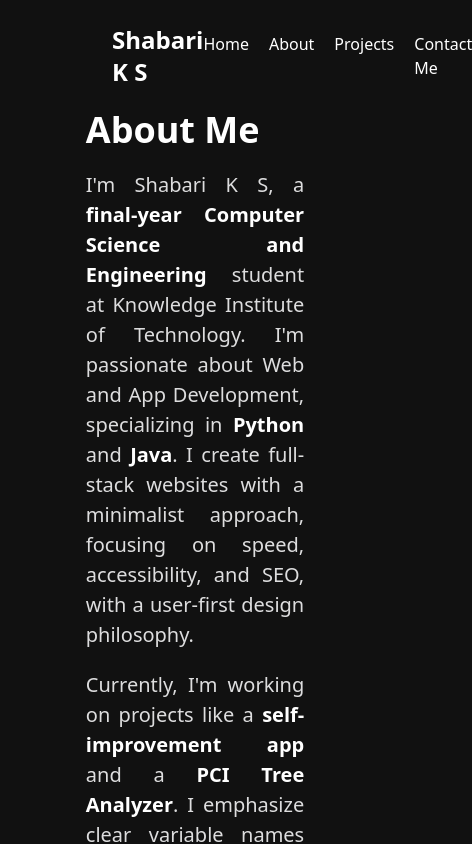
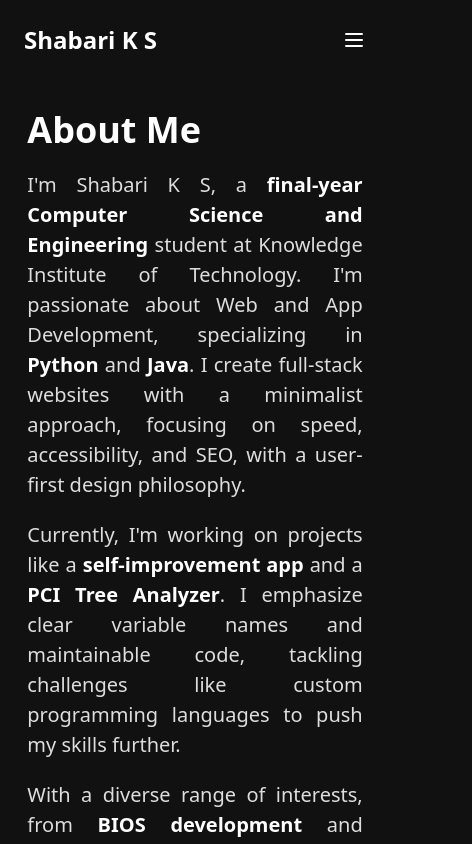
Before and after one commit to Shabari-K-S/Portfolio, a React (Vite) app: page /about in a window 390 px wide. Shown: the top 844 px of the page, 472 px wide, since content can reach past the window. Built offline with nearby package versions, Linux system fonts and the light colour scheme.

Commit message:
reponsive fix

```diff
--- a/package.json
+++ b/package.json
@@ -13,6 +13,7 @@
     "@tailwindcss/typography": "^0.5.16",
     "@tailwindcss/vite": "^4.0.3",
     "clsx": "^2.1.1",
+    "lucide-react": "^0.475.0",
     "react": "^18.3.1",
     "react-dom": "^18.3.1",
     "react-icons": "^5.4.0",
--- a/src/Component/pages/AboutMe.tsx
+++ b/src/Component/pages/AboutMe.tsx
@@ -6,7 +6,7 @@ const AboutMe = () => {
   return (
     <div>
       <Navbar />
-      <div className="flex flex-col justify-center px-[22%] space-y-10">
+      <div className="flex flex-col justify-center md:px-[22%] space-y-10 px-[7%]">
         <div className="flex flex-col gap-5 mt-10">
             <h2 className="text-4xl font-bold text-white">
                 About Me
--- a/src/Component/pages/Home.tsx
+++ b/src/Component/pages/Home.tsx
@@ -9,7 +9,7 @@ const Home = () => {
   return (
     <div>
       <Navbar />
-      <div className="flex flex-col justify-center  px-[20%] space-y-10">
+      <div className="flex flex-col justify-center md:px-[20%] space-y-10 px-[7%]">
         <Hero />
         <Skills />
         <Experience />
--- a/src/Component/pages/ProjectPage.tsx
+++ b/src/Component/pages/ProjectPage.tsx
@@ -32,10 +32,10 @@ const ProjectPage = () => {
   return (
     <div className="w-full text-white">
       <Navbar />
-      <div className="text-white w-full max-w-3xl mx-auto">
-        <div className="p-4 md:p-5 flex flex-col gap-2">
+      <div className="text-white w-full md:max-w-4xl mx-auto">
+        <div className="p-4 md:p-7 flex flex-col gap-2">
           <div className="w-full h-[150px] bg-gradient-to-tr from-[#1E4664] via-[#1E9064] to-[#15BDD5] rounded-lg">
-            <div className="flex flex-col justify-end  h-full p-5">
+            <div className="flex flex-col justify-end h-full p-5">
               <h1 className="text-4xl font-bold text-gray-800 dark:text-white mb-2">
                   {name}
               </h1>
--- a/src/Component/pages/Projects.tsx
+++ b/src/Component/pages/Projects.tsx
@@ -38,7 +38,7 @@ const Projects = () => {
   return (
     <div className="text-white w-full">
         <Navbar />
-        <div className="flex flex-col justify-center  px-[20%] space-y-10">
+        <div className="flex flex-col justify-center px-[7%] md:px-[20%] space-y-10">
             <h2 className="text-4xl text-white font-bold mt-10">Projects</h2>
             <div className="flex flex-col gap-10 mb-10">
                 {
--- a/src/Component/ui/Navbar.tsx
+++ b/src/Component/ui/Navbar.tsx
@@ -1,19 +1,51 @@
+import { useState } from "react";
+import { Menu } from "lucide-react";
 
 const Navbar = () => {
+  const [isOpen, setIsOpen] = useState(false);
+
   return (
-    <div className="w-full h-[70px] text-white">
-      <div className="px-28 py-6 flex flex-row w-full justify-between items-center">
-        <h2 className="text-2xl font-semibold ">Shabari K S</h2>
-        <div className="flex felx-row gap-5">
-            <a href="/" >Home</a>
-            <a href="/about" >About</a>
-            <a href="/projects" >Projects</a>
-            <a href="/contact" >Contact Me</a>
+    <div className="w-full h-[70px] text-white bg-[#111111] sticky">
+      <div className="px-6 md:px-28 py-6 flex flex-row w-full justify-between items-center">
+        <h2 className="text-2xl font-semibold">Shabari K S</h2>
+
+        <div className="hidden md:flex flex-row gap-5">
+          <a href="/" className="hover:text-gray-400">Home</a>
+          <a href="/about" className="hover:text-gray-400">About</a>
+          <a href="/projects" className="hover:text-gray-400">Projects</a>
+          <a href="/contact" className="hover:text-gray-400">Contact Me</a>
         </div>
 
+        <a
+          className="hidden md:block p-2 rounded cursor-pointer bg-[#27272a] hover:bg-[#ededed] hover:text-zinc-800 transition ease-in-out duration-300 font-semibold"
+          href="https://shabari-portfolio.onrender.com/"
+          target="_blank"
+        >
+          Old Portfolio
+        </a>
+
+        <button className="md:hidden" onClick={() => setIsOpen(!isOpen)}>
+          <Menu size={24} />
+        </button>
       </div>
+
+      {isOpen && (
+        <div className="md:hidden flex flex-col items-center gap-3 bg-[#111111] py-4">
+          <a href="/" className="hover:text-gray-400">Home</a>
+          <a href="/about" className="hover:text-gray-400">About</a>
+          <a href="/projects" className="hover:text-gray-400">Projects</a>
+          <a href="/contact" className="hover:text-gray-400">Contact Me</a>
+          <a
+            className="p-2 rounded cursor-pointer bg-[#27272a] hover:bg-[#ededed] hover:text-zinc-800 transition ease-in-out duration-300 font-semibold"
+            href="https://shabari-portfolio.onrender.com/"
+            target="_blank"
+          >
+            Old Portfolio
+          </a>
+        </div>
+      )}
     </div>
-  )
-}
+  );
+};
 
-export default Navbar
+export default Navbar;
```
Also changed, not shown: 2 other files (tests, documents, lock files or other folders).
